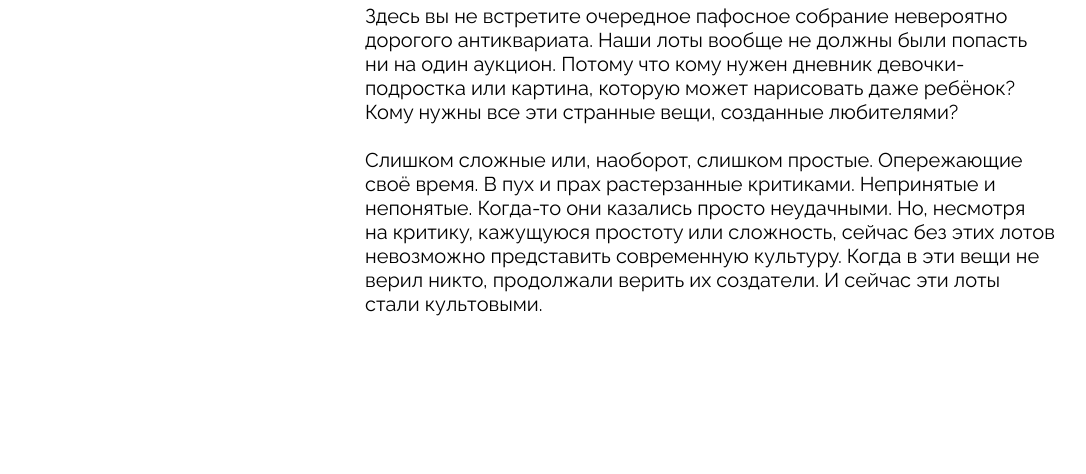
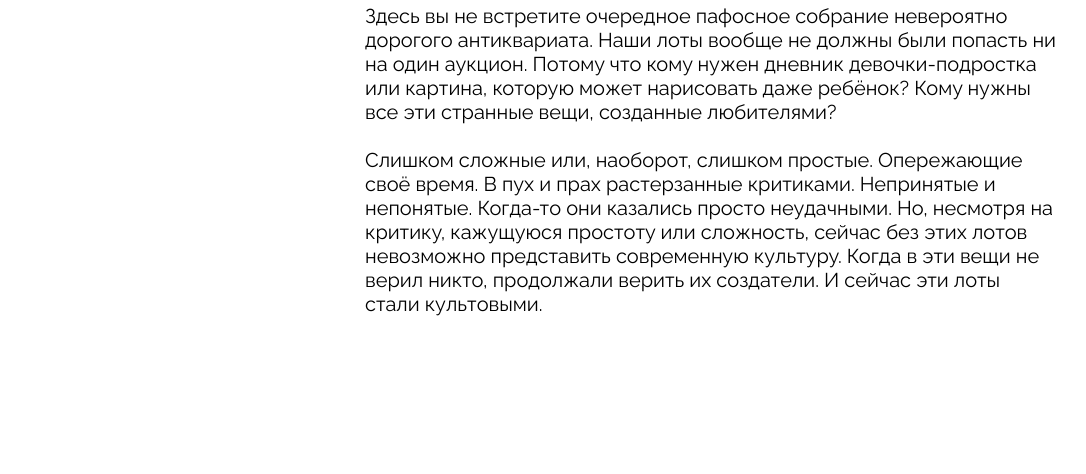
Before and after one commit to nikitazdanovichh-cmd/ono-tebe-nado-fd, a plain HTML site: page index.html in a window 1280 px wide. Shown: the part 2352-2826 px from the top of the page, without its empty margins (108-1194 px from the left). Drawn offline with Linux system fonts and the light colour scheme.

Commit message:
final project

```diff
--- a/index.html
+++ b/index.html
@@ -130,7 +130,7 @@
         <div class="about__column">
           <h2 class="about__title">об аукционе</h2>
           <div class="about__text">
-            <p class="about__text-start-item">
+            <p>
               Здесь вы не встретите очередное пафосное собрание невероятно
               дорогого антиквариата. Наши лоты вообще не должны были попасть ни
               на один аукцион. Потому что кому нужен дневник девочки-подростка
@@ -141,7 +141,7 @@
               Слишком сложные или, наоборот, слишком простые. Опережающие своё
               время. В пух и прах растерзанные критиками. Непринятые и
               непонятые. Когда-то они казались просто неудачными. Но, несмотря
-              ㅤна критику, кажущуюся простоту или сложность, сейчас без этих
+              на критику, кажущуюся простоту или сложность, сейчас без этих
               лотов невозможно представить современную культуру. Когда в эти
               вещи не верил никто, продолжали верить их создатели. И сейчас эти
               лоты стали культовыми.
--- a/styles/style.css
+++ b/styles/style.css
@@ -278,10 +278,6 @@ h1 {
   gap: 24px;
 }
 
-.about__text-start-item {
-  padding-right: 5px;
-}
-
 footer {
   display: grid;
   grid-template-columns: 1fr 1fr 1fr;
```
